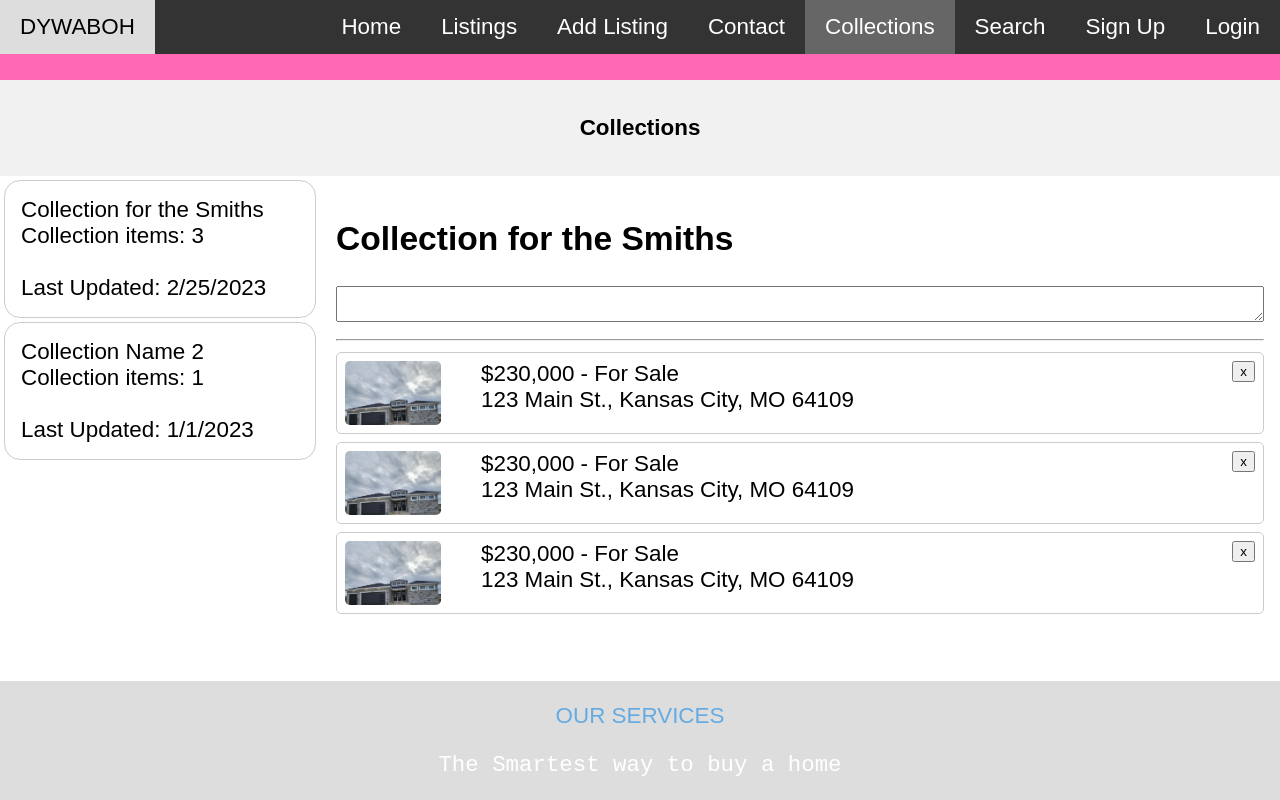
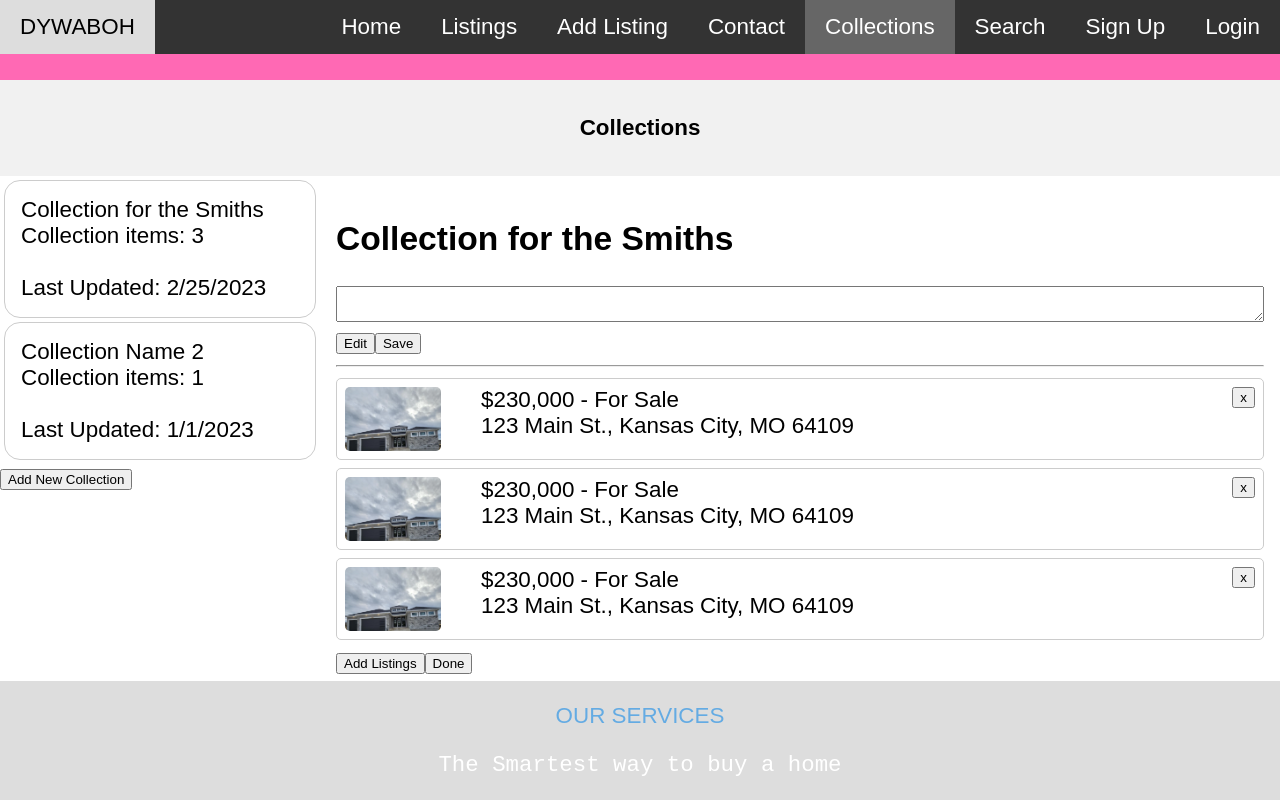
Before and after one commit to Jan-23-Liftoff-KC/ddesmi-launch-codes, an Angular app in the folder src/main/ui/: page /collection/add in a window 1280 px wide. Built offline with nearby package versions, Linux system fonts and the light colour scheme.

Commit message:
buttons html for add/edit

```diff
--- a/src/main/ui/src/app/collection-detail/collection-detail.component.html
+++ b/src/main/ui/src/app/collection-detail/collection-detail.component.html
@@ -1,5 +1,7 @@
 <h2>Collection for the Smiths</h2>
 <textarea name="collectionNote" id="collectionNote" readonly></textarea>
+<button routerLink="collection/:id/edit">Edit</button>
+<button routerLink="collection/:id">Save</button>
 <hr>
 
 <div class="collection-listing-card">
@@ -26,3 +28,5 @@
     </ul>
     <button>x</button>
 </div>
+<button routerLink="collection/:id/listings">Add Listings</button>
+<button routerLink="collection/:id">Done</button>
--- a/src/main/ui/src/app/collection-page/collection-page.component.html
+++ b/src/main/ui/src/app/collection-page/collection-page.component.html
@@ -29,6 +29,7 @@
                 <li>Last Updated: 1/1/2023</li>
             </ul>
         </div>
+        <button routerLink="collection/add">Add New Collection</button>
     </div>
     <div id="collection-detail">
         <router-outlet></router-outlet>
```
